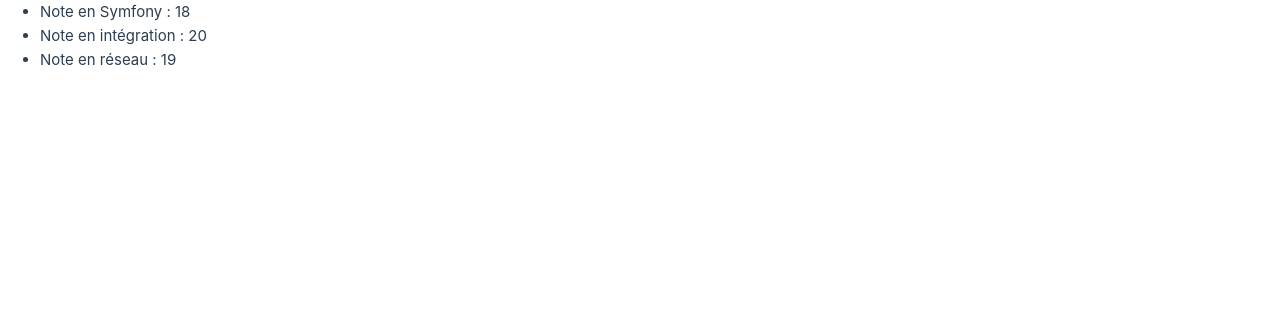
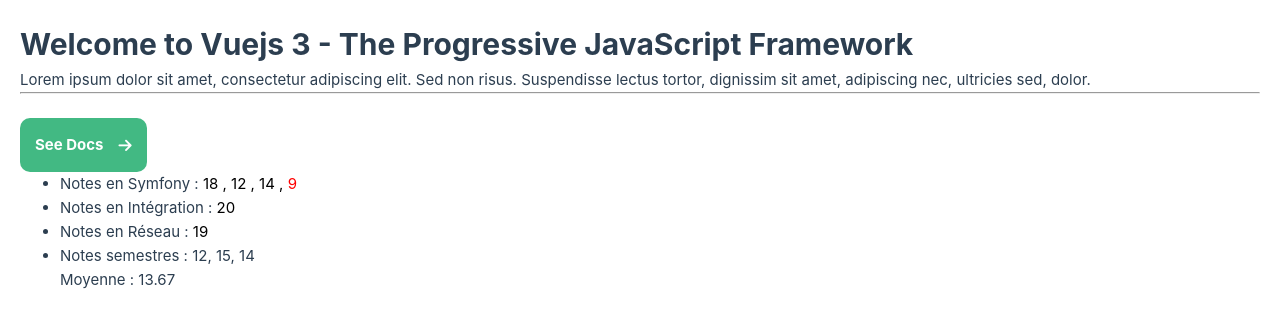
Before and after one commit to maxfrn65/vue-s5, a Vue app: page / in a window 1280 px wide. Shown: the top 328 px of the page. Built offline with nearby package versions, Linux system fonts and the light colour scheme.

Commit message:
feat added exercice 1 with components and exercice 2 with v-for

```diff
--- a/index.html
+++ b/index.html
@@ -4,6 +4,9 @@
     <meta charset="UTF-8">
     <link rel="icon" href="/favicon.ico">
     <meta name="viewport" content="width=device-width, initial-scale=1.0">
+  <link href="node_modules/@fortawesome/fontawesome-free/css/fontawesome.css" rel="stylesheet">
+  <link href="node_modules/@fortawesome/fontawesome-free/css/brands.css" rel="stylesheet">
+  <link href="node_modules/@fortawesome/fontawesome-free/css/solid.css" rel="stylesheet">
     <title>Vite App</title>
   </head>
   <body>
--- a/package.json
+++ b/package.json
@@ -8,6 +8,7 @@
     "preview": "vite preview"
   },
   "dependencies": {
+    "@fortawesome/fontawesome-free": "^6.4.2",
     "vue": "^3.3.4"
   },
   "devDependencies": {
--- a/src/App.vue
+++ b/src/App.vue
@@ -1,17 +1,44 @@
 <script setup>
-  const symfony = 18;
-  const integration = 20;
-  const reseau = 19;
+  import Button from "@/components/Button.vue";
+  import {computed, ref} from "vue";
+  const notes_array = [{'matiere': 'Symfony','notes': [18,12,14,9]}, {'matiere': 'Intégration','notes': [20]},{'matiere': 'Réseau','notes': [19]}];
+  const note1= 12;
+  const note2= 15;
+  const note3= 14;
+  const moyenne = computed(() => {
+    return (note1 + note2 + note3) / 3;
+  });
+  const title = "Welcome to Vuejs 3 - The Progressive JavaScript Framework";
+  const p = "Lorem ipsum dolor sit amet, consectetur adipiscing elit. Sed non risus. Suspendisse lectus tortor, dignissim sit amet, adipiscing nec, ultricies sed, dolor.";
 </script>
 
 <template>
+  <h1>{{ title }}</h1>
+  <p>{{ p }}</p>
+  <hr>
+  <br>
+  <Button />
+  <br>
   <ul>
-    <li>Note en Symfony : {{ symfony }}</li>
-    <li>Note en intégration : {{ integration }}</li>
-    <li>Note en réseau : {{ reseau }}</li>
+    <li v-for="item in notes_array">Notes en {{ item.matiere }} :
+      <span v-for="(note, index) in item.notes" :key="index" :style="{color : note < 10 ? 'red' : 'black'}">
+        {{ note }} {{ index < item.notes.length - 1 ? ', ' : '' }}
+      </span><br>
+    </li>
+    <li>
+      Notes semestres : {{ note1 }}, {{ note2 }}, {{ note3 }}
+      <br>
+      Moyenne : {{ moyenne.toFixed(2) }}
+    </li>
   </ul>
 </template>
 
 <style scoped>
+  h1 {
+    font-weight: bold;
+  }
 
+  .red {
+    color: red;
+  }
 </style>
--- a/src/assets/main.css
+++ b/src/assets/main.css
@@ -1 +1,5 @@
 @import './base.css';
+
+body {
+    margin: 20px;
+}
--- /dev/null
+++ b/src/components/Button.vue
@@ -0,0 +1,24 @@
+<script setup>
+</script>
+
+<template>
+  <a href="https://vuejs.org/guide/introduction.html" target="_blank">See Docs <i class="fa-solid fa-arrow-right"></i></a>
+</template>
+
+<style scoped>
+  a {
+    display: inline-flex;
+    align-items: center;
+    gap: 15px;
+    color: white;
+    text-decoration: none;
+    background-color: #42b983;
+    padding: 15px;
+    border-radius: 10px;
+    font-weight: bold;
+  }
+
+  a:hover {
+    background-color: #3daa7d;
+  }
+</style>
```
Also changed, not shown: 1 other file (tests, documents, lock files or other folders).
